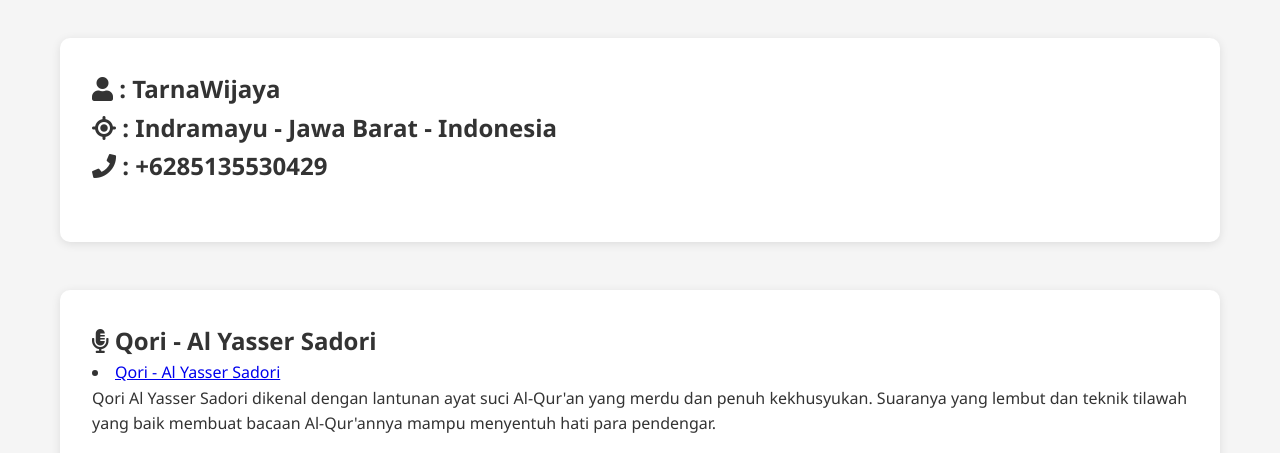
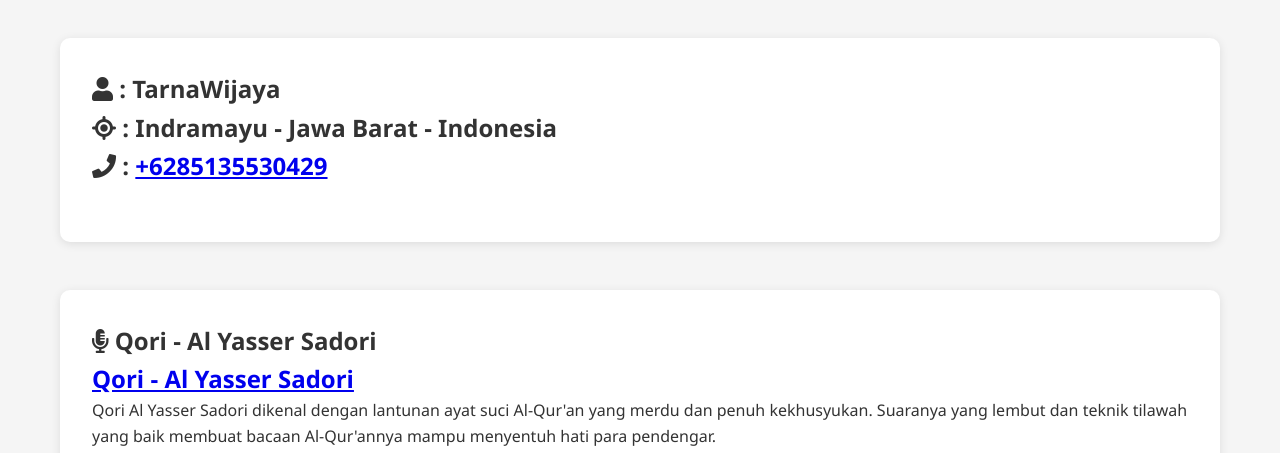
Before and after one commit to XTarnaWijaya/Islamic-indramayu, a plain HTML site: page index.html in a window 1280 px wide. Shown: the part 384-837 px from the top of the page. Drawn offline with Linux system fonts and the light colour scheme; no server answers.

Commit message:
upgrade index

```diff
--- a/index.html
+++ b/index.html
@@ -41,14 +41,14 @@
           <i class="fas fa-location"></i>
           : Indramayu - Jawa Barat - Indonesia<br>
           <i class="fas fa-phone"></i>
-          : +6285135530429
+          : <a href="https://wa.me/message/UYPM2Q2UEML2C1">+6285135530429</a>
           </h2>
           <div class="grid-container" id="bacaan-container"></div>
         </section>
 
         <section id="qori" class="section">
           <h2><i class="fas fa-microphone-alt"></i> Qori - Al Yasser Sadori</h2>
-          <li><a href="./root/qori/index.html">Qori - Al Yasser Sadori</a></li>
+          <h2><a href="./root/qori/index.html">Qori - Al Yasser Sadori</a></h2>
           <p>Qori Al Yasser Sadori dikenal dengan lantunan ayat suci Al-Qur'an yang merdu dan penuh kekhusyukan. Suaranya yang lembut dan teknik tilawah yang baik membuat bacaan Al-Qur'annya mampu menyentuh hati para pendengar.</p>
           <div class="grid-container" id="bacaan-container"></div>
         </section>
```
